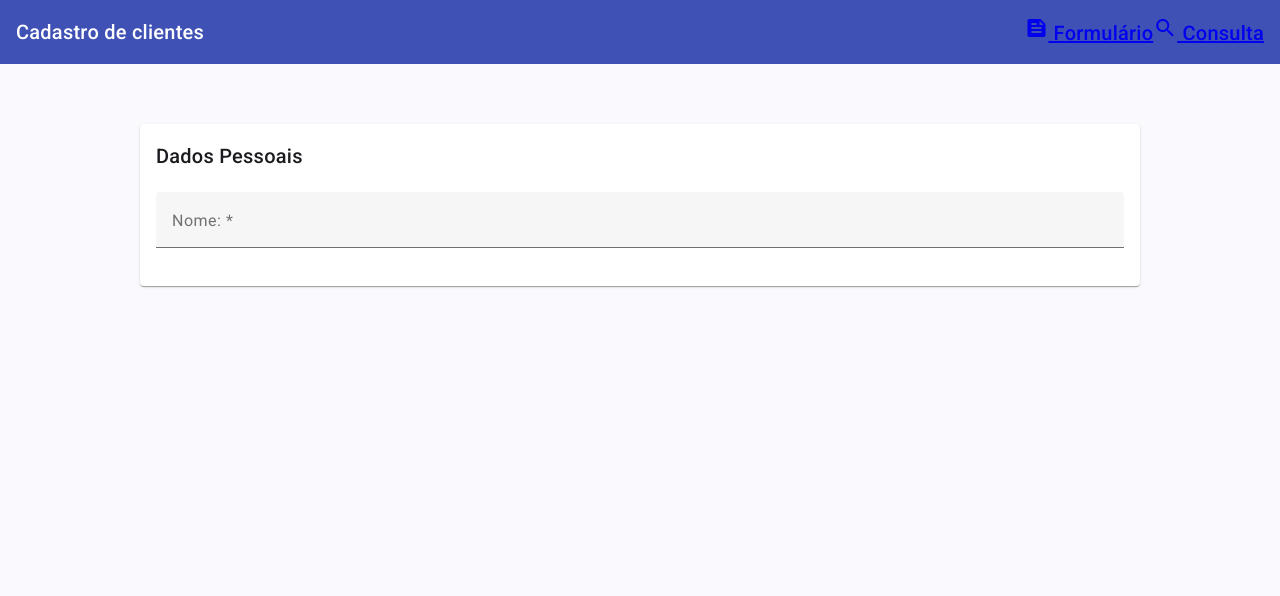
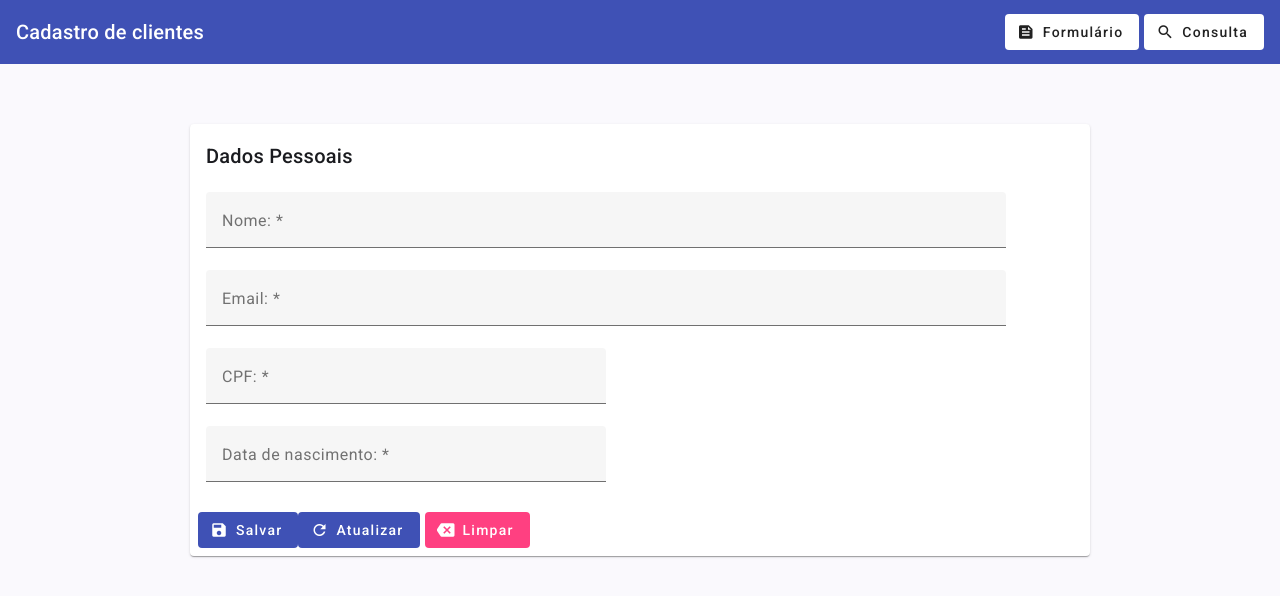
Before and after one commit to jonathan-matheus/crud-angular-material, an Angular app: page /cadastro in a window 1280 px wide. Shown: the top 596 px of the page. Built offline with nearby package versions, Linux system fonts and the light colour scheme.

Commit message:
finalizando a parte visual do formulário

```diff
--- a/src/app/app.html
+++ b/src/app/app.html
@@ -2,12 +2,16 @@
   <span>Cadastro de clientes</span>
   <span class="spacer"></span>
   <a routerLink="/cadastro">
-    <mat-icon fontIcon="feed"></mat-icon>
-    Formulário
+    <button mat-flat-button>
+      <mat-icon fontIcon="feed"></mat-icon>
+      Formulário
+    </button>
   </a>
   <a routerLink="/consulta">
-    <mat-icon fontIcon="search"></mat-icon>
-    Consulta
+    <button mat-flat-button class="ml-5">
+      <mat-icon fontIcon="search"></mat-icon>
+      Consulta
+    </button>
   </a>
 </mat-toolbar>
 <router-outlet></router-outlet>
--- a/src/app/app.ts
+++ b/src/app/app.ts
@@ -2,10 +2,11 @@ import { Component, signal } from '@angular/core';
 import { RouterOutlet, RouterLink } from '@angular/router';
 import { MatToolbarModule } from '@angular/material/toolbar';
 import { MatIconModule } from '@angular/material/icon';
+import { MatButtonModule } from '@angular/material/button';
 
 @Component({
   selector: 'app-root',
-  imports: [RouterOutlet, MatToolbarModule, RouterLink, MatIconModule],
+  imports: [RouterOutlet, MatToolbarModule, RouterLink, MatIconModule, MatButtonModule],
   templateUrl: './app.html',
   styleUrl: './app.scss',
 })
--- a/src/app/cadastro/cadastro.html
+++ b/src/app/cadastro/cadastro.html
@@ -1,5 +1,5 @@
 <div fxLayout="row" fxLayoutAlign="center">
-  <div fxLayout="column" fxFlex="1000px">
+  <div fxLayout="column" fxFlex="900px">
     <form class="mt-60" #clientesFrm="ngForm">
       <mat-card>
         <mat-card-header>
@@ -7,12 +7,55 @@
         </mat-card-header>
         <mat-card-content class="mt-20">
           <div fxLayout="row" fxLayoutAlign="start" fxLayoutGap="16px">
-            <mat-form-field class="full-width">
-              <mat-label> Nome: * </mat-label>
-              <input matInput placeholder="Digite seu nome" />
-            </mat-form-field>
+            <div fxLayout="column" fxFlex="800px">
+              <mat-form-field class="full-width">
+                <mat-label> Nome: * </mat-label>
+                <input type="text" matInput placeholder="Digite seu nome" />
+              </mat-form-field>
+            </div>
+          </div>
+
+          <div fxLayout="row" fxLayoutAlign="start" fxLayoutGap="16px">
+            <div fxLayout="column" fxFlex="800px">
+              <mat-form-field class="full-width">
+                <mat-label>Email: *</mat-label>
+                <input type="email" matInput placeholder="Digite seu email" />
+              </mat-form-field>
+            </div>
+          </div>
+
+          <div fxLayout="row" fxLayoutAlign="start" fxLayoutGap="16px">
+            <div fxLayout="column" fxFlex="400px">
+              <mat-form-field class="full-width">
+                <mat-label>CPF: *</mat-label>
+                <input type="text" matInput placeholder="Digite seu CPF" />
+              </mat-form-field>
+            </div>
+          </div>
+
+          <div fxLayout="row" fxLayoutAlign="start" fxLayoutGap="16px">
+            <div fxLayout="column" fxFlex="400px">
+              <mat-form-field class="full-width">
+                <mat-label>Data de nascimento: *</mat-label>
+                <input type="text" matInput placeholder="Digite sua data de nascimento" />
+              </mat-form-field>
+            </div>
           </div>
         </mat-card-content>
+        <mat-card-actions>
+          <button mat-flat-button color="primary">
+            <mat-icon fontIcon="save"> </mat-icon>
+            Salvar
+          </button>
+          <button mat-flat-button color="primary">
+            <mat-icon fontIcon="refresh"> </mat-icon>
+            Atualizar
+          </button>
+          <button mat-flat-button color="accent" class="ml-5">
+            <mat-icon fontIcon="backspace"> </mat-icon>
+            Limpar
+          </button>
+        </mat-card-actions>
       </mat-card>
     </form>
   </div>
```
Also changed, not shown: src/app/cadastro/cadastro.ts (+11 -1 lines).
